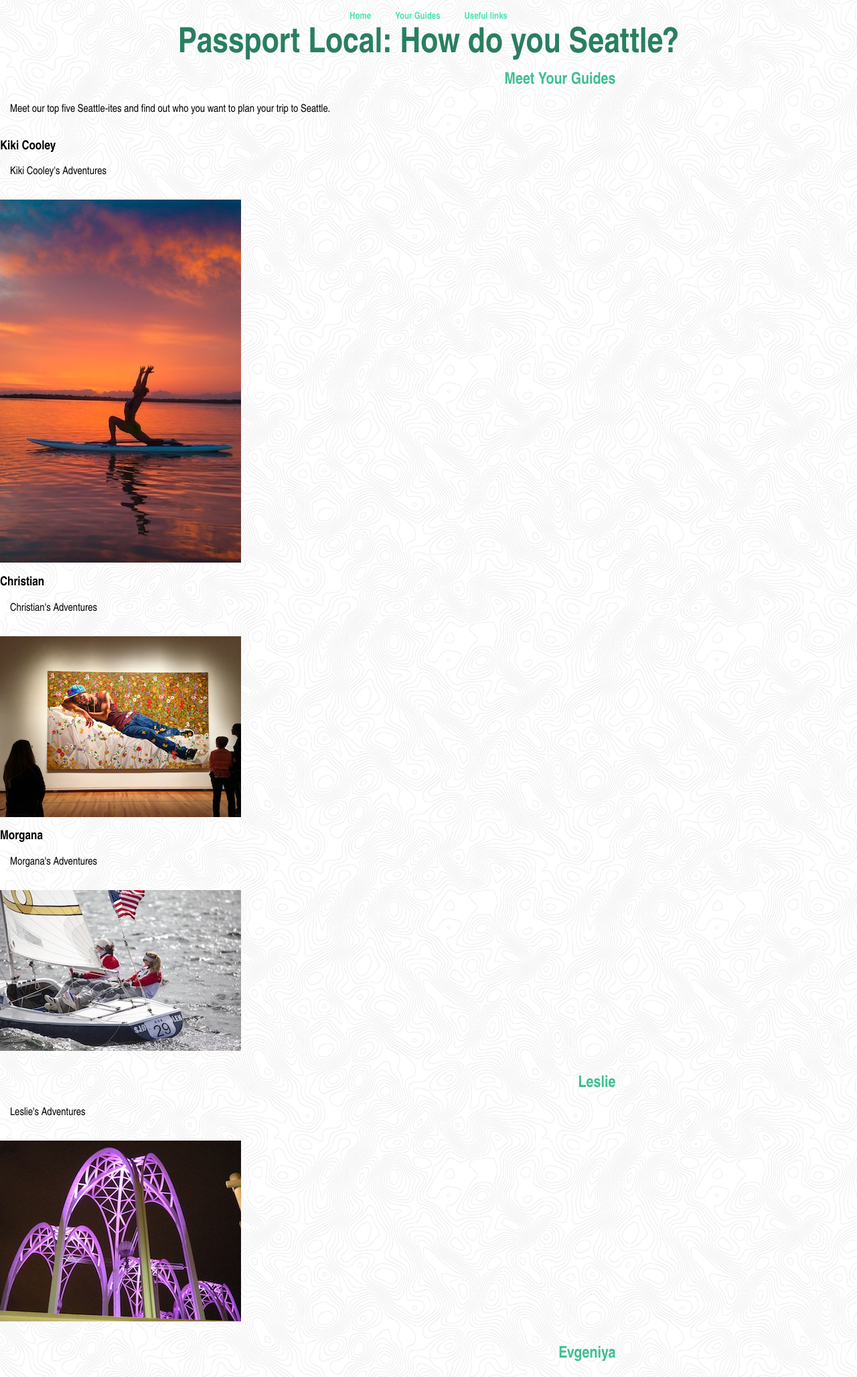
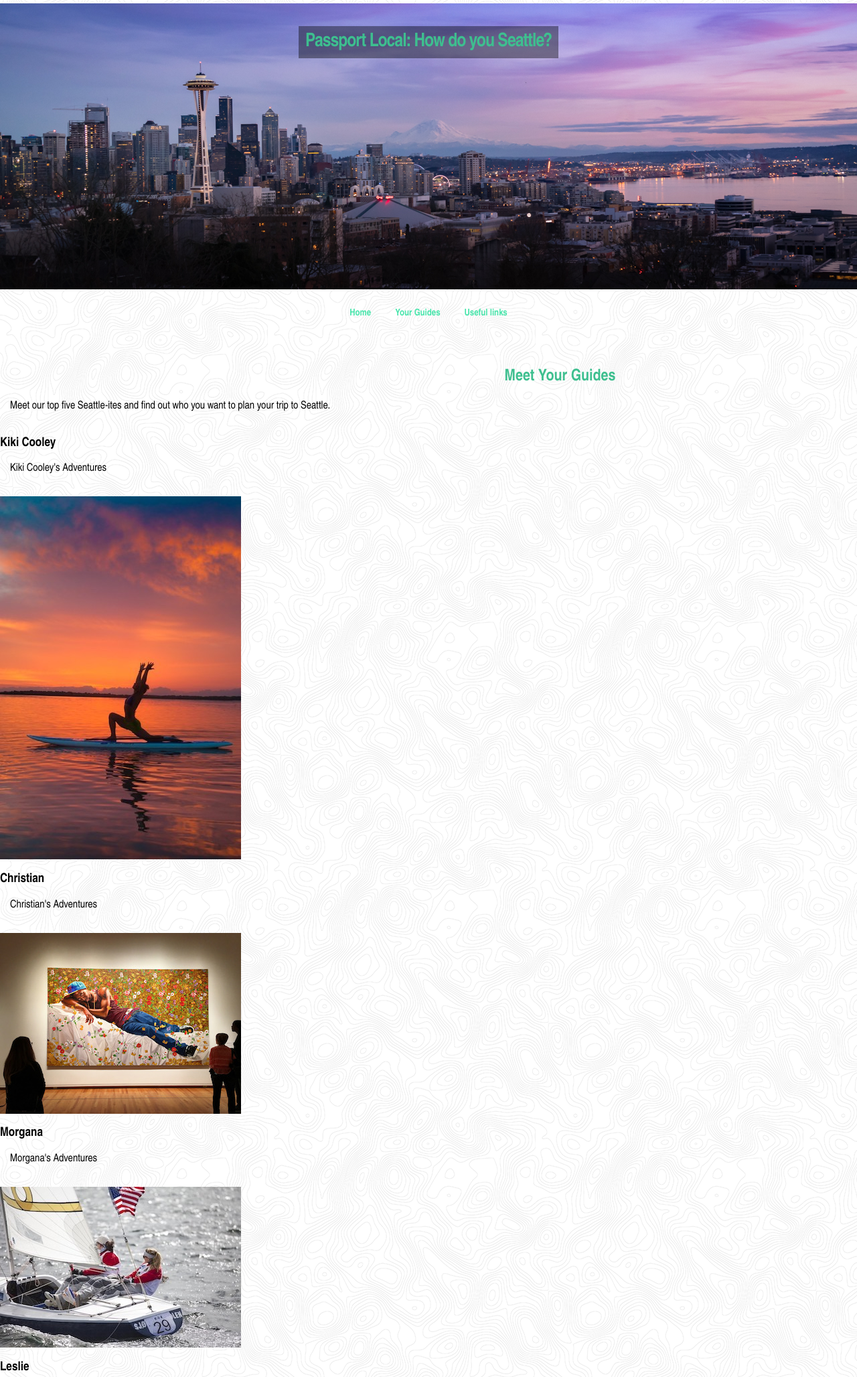
Before and after one commit to kikicooley/kikicooley.github.io, a plain HTML site: page guides.html in a window 1280 px wide. Shown: the top 2056 px of the page at 67% size. Drawn offline with Linux system fonts and the light colour scheme.

Commit message:
fixed h3 guides.html

```diff
--- a/guides.html
+++ b/guides.html
@@ -6,8 +6,9 @@
   </head>
   <body>
     <!-- This is what the user sees -->
-    <header>
-      <h1>Passport Local: How do you Seattle?</h1>
+   <header class="image">
+      <img src="kerrypark.jpg" alt="">
+      <h1><span>Passport Local: How do you Seattle?</span></h1>
     </header>
     <nav>
       <ul>
@@ -46,12 +47,12 @@
         <img src="sailboats.jpg">
       </article>
       <article>
-        <h2>Leslie</h2>
+        <h3>Leslie</h3>
         <p> Leslie's Adventures</p>
         <img src="Leslie.jpg">
       </article>
       <article>
-        <h2>Evgeniya</h2>
+        <h3>Evgeniya</h3>
         <p> Evgeniya's Adventures</p>
         <img src="Evgeniya.JPG">
       </article>
```
